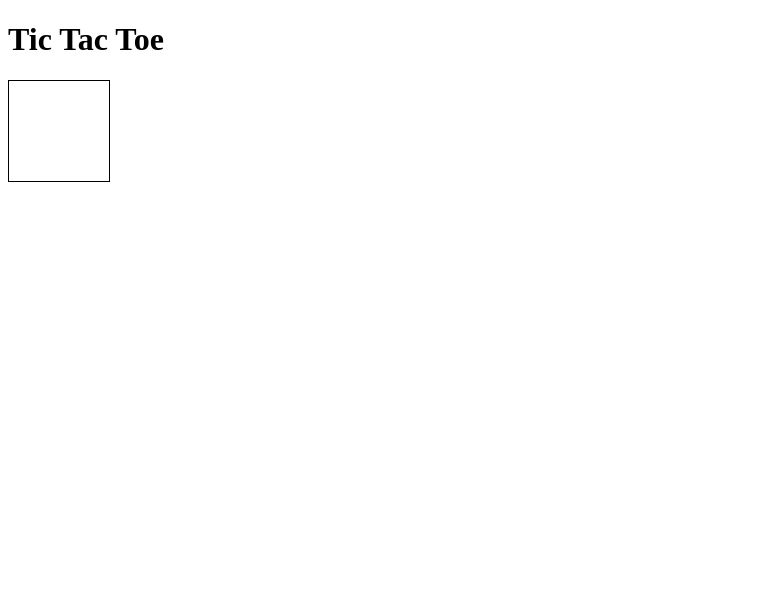
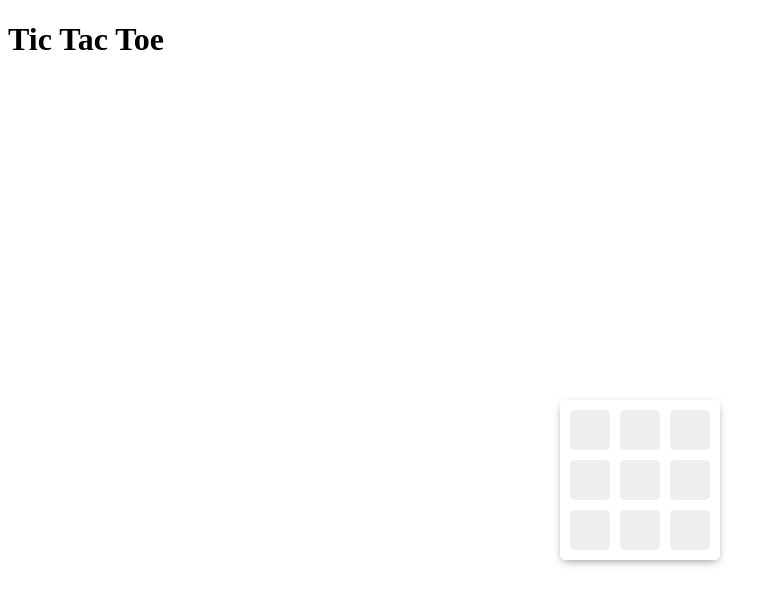
Before and after one commit to Naim08/TicTacToe-JS, a website built with webpack: page index.html in a window 1280 px wide. Shown: the whole page, without its empty margins (0-778 px from the left). Built offline with nearby package versions, Linux system fonts and the light colour scheme.

Commit message:
added grids

```diff
--- a/src/index.js
+++ b/src/index.js
@@ -1,7 +1,12 @@
 import "./ttt.css";
-
-console.log("Hello World!");
+import Game from "./ttt_node/game";
+import View from "./ttt-view";
 
 document.addEventListener("DOMContentLoaded", () => {
   // Your code here
+
+  const game = new Game();
+  const el = document.querySelector(".ttt");
+  const view = new View(game, el);
+  window.view = view;
 });
--- a/src/ttt-view.js
+++ b/src/ttt-view.js
@@ -1,18 +1,30 @@
 class View {
   constructor(game, el) {
+    this.game = game;
+    this.el = el;
+    this.setupBoard();
   }
 
+  // setup html view of board, 3X3 tictactoe board
   setupBoard() {
+    let ul = document.createElement("ul");
+    ul.classList.add("grid");
+
+    for (let i = 0; i < 9; i++) {
+      let li = document.createElement("li");
+      li.classList.add("square");
+      li.setAttribute("data-pos", [Math.floor(i / 3), i % 3]);
+      ul.appendChild(li);
+    }
+
+    this.el.appendChild(ul);
   }
 
-  handleClick(e) {
-  }
+  handleClick(e) {}
 
-  makeMove(square) {
-  }
+  makeMove(square) {}
 
-  handleGameOver() {
-  }
+  handleGameOver() {}
 }
 
 export default View;
--- a/src/ttt.css
+++ b/src/ttt.css
@@ -1,12 +1,33 @@
 /* Your code here */
 .ttt {
-  width: 100px;
-  height: 100px;
-  border: 1px solid black;
-  display: inline-block;
+  display: flex;
+  flex-direction: column;
+  justify-content: center;
+  align-items: center;
+  height: 100vh;
+}
+.grid {
+  display: grid;
+  grid-template-columns: repeat(3, 1fr);
+  grid-gap: 10px;
+  background-color: #fff;
+  color: #444;
+  border-radius: 5px;
+  box-shadow: 0 3px 10px -3px rgba(0, 0, 0, 0.5);
+  padding: 10px;
+}
+
+.square {
+  background-color: #eee;
+  color: #444;
+  border-radius: 5px;
+  padding: 20px;
+  font-size: 50px;
   text-align: center;
-  font-size: 50px;
-  line-height: 100px;
-  margin: 0;
-  padding: 0;
+  cursor: pointer;
+  transition: all 0.2s ease-in-out;
 }
+
+li {
+  list-style-type: none;
+}
```
Also changed, not shown: index.html (line endings or trailing spaces), 1 other file.
